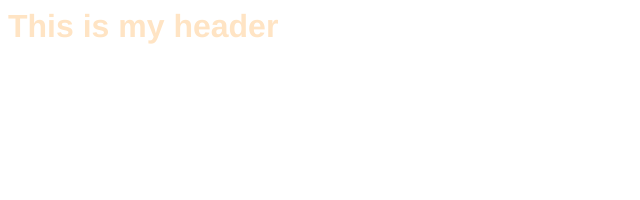
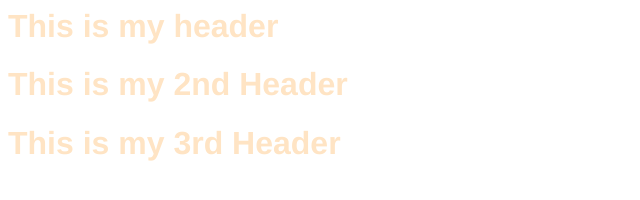
Before and after one commit to mytreyi07/SshRemoteRepo, a plain HTML site: page index.html in a window 1280 px wide. Shown: the whole page, without its empty margins (0-640 px from the left). Drawn offline with Linux system fonts and the light colour scheme.

Commit message:
Update index.html

```diff
--- a/index.html
+++ b/index.html
@@ -4,12 +4,15 @@
         H1{
             color:bisque;
             font-family:'Franklin Gothic Medium', 'Arial Narrow', Arial, sans-serif;
+            <!-- added at remote -->
         }
     </style>
 </head>
     <i-- please use CSS tags here -->
 <body>
     <H1>This is my header</H1>
+    <H1>This is my 2nd Header</H1>
+    <H1>This is my 3rd Header</H1>
 
 </body>
 </html>
```
